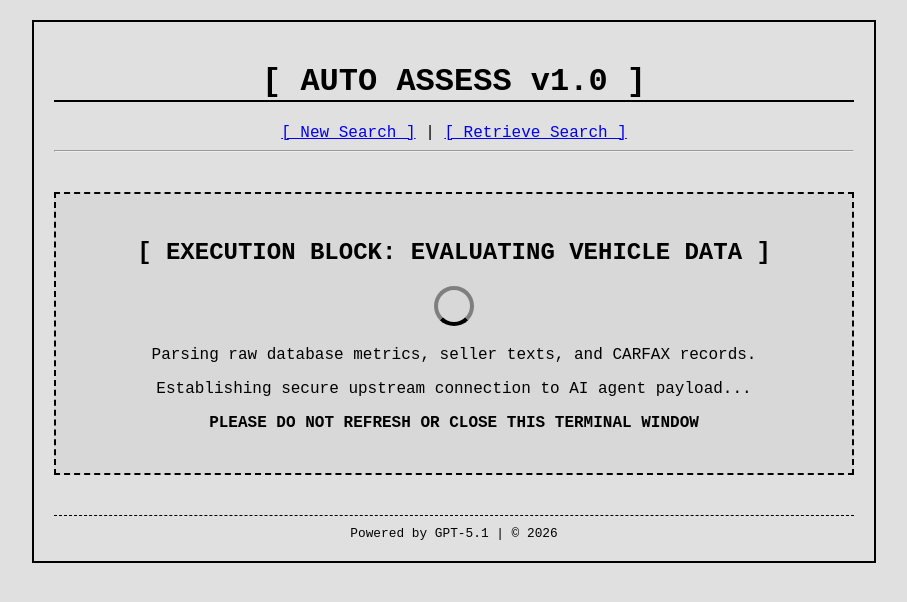
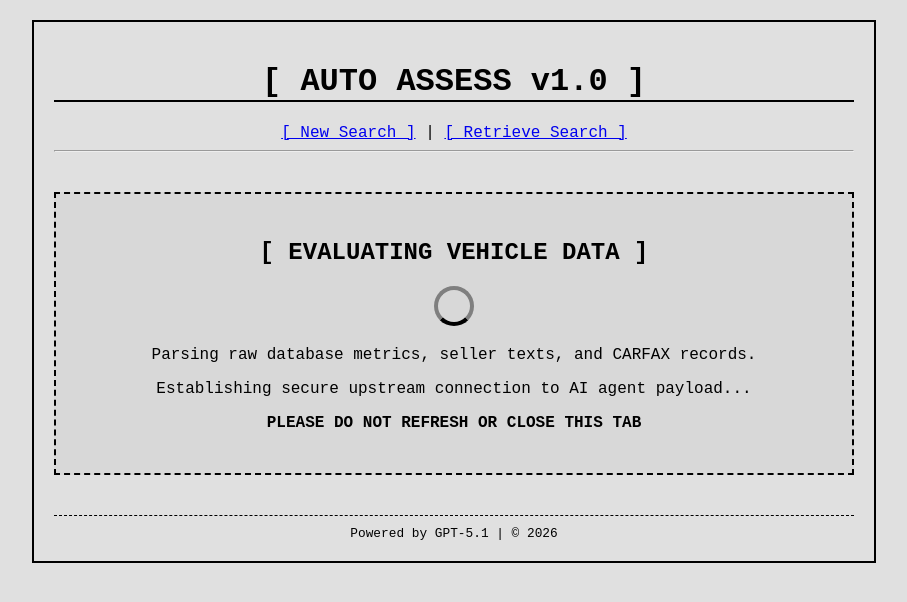
Before and after one commit to notmabbias/auto_assess, a Flask app: page /loading/1 in a window 1280 px wide. Shown: the top 602 px of the page, without its empty margins (186-1093 px from the left). Run offline with Flask 3, Linux system fonts and the light colour scheme.

Commit message:
misc changes

```diff
--- a/app.py
+++ b/app.py
@@ -34,7 +34,6 @@ def analyze_search():
     if not vehicle_id:
         return f"Error: {car_year} {car_make} {car_model} is not supported in the database", 404
 
-    # implement search save logic !!!
     search_uuid = str(uuid.uuid4())
 
     database.create_pending_search(
--- a/templates/loading.html
+++ b/templates/loading.html
@@ -26,11 +26,11 @@
 
 <!-- hook for static asset targeting via dataset payload -->
 <div id="loading-container" class="loading-frame" data-uuid="{{ search_uuid }}">
-    <h2>[ EXECUTION BLOCK: EVALUATING VEHICLE DATA ]</h2>
+    <h2>[ EVALUATING VEHICLE DATA ]</h2>
     <div class="retro-spinner"></div>
     <p>Parsing raw database metrics, seller texts, and CARFAX records.</p>
     <p>Establishing secure upstream connection to AI agent payload...</p>
-    <p><strong>PLEASE DO NOT REFRESH OR CLOSE THIS TERMINAL WINDOW</strong></p>
+    <p><strong>PLEASE DO NOT REFRESH OR CLOSE THIS TAB</strong></p>
 </div>
 
 <script src="{{ url_for('static', filename='js/loading.js') }}"></script>
```
Also changed, not shown: database/car_data.db, 1 other file.
